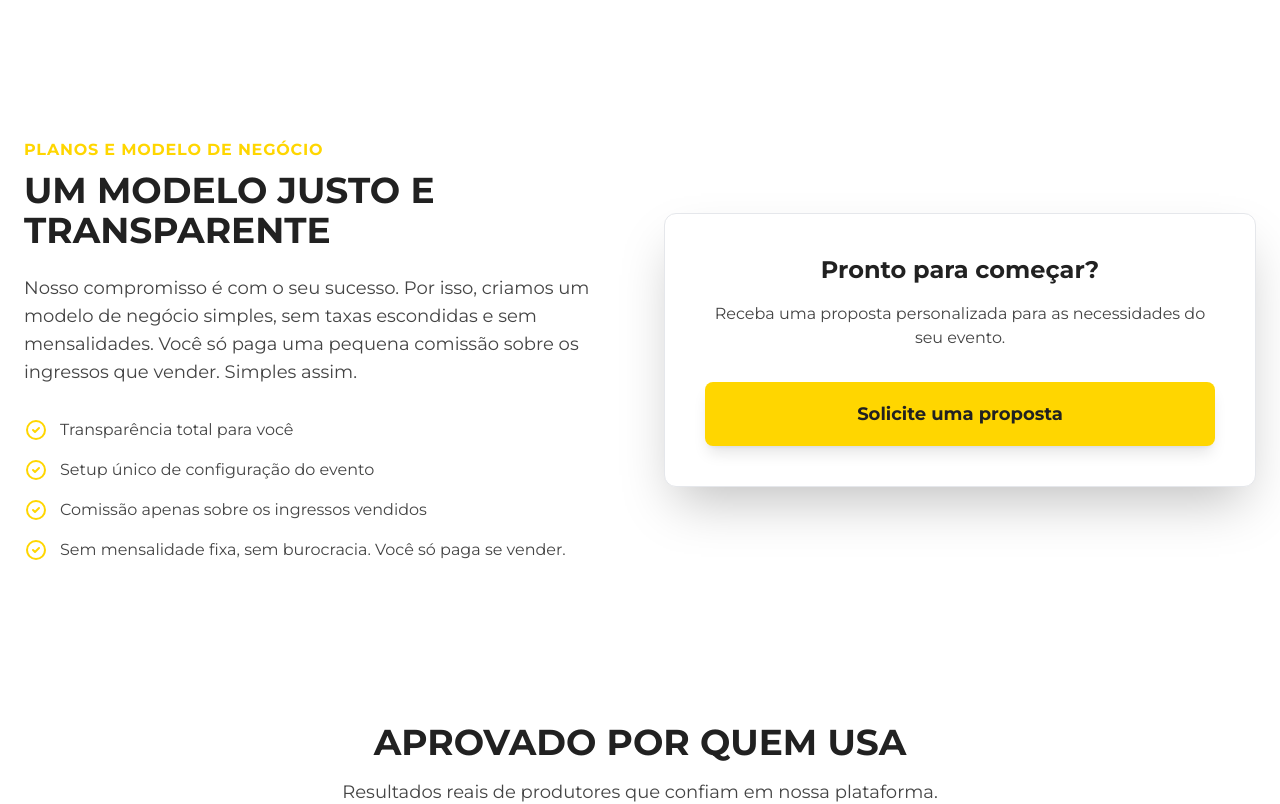
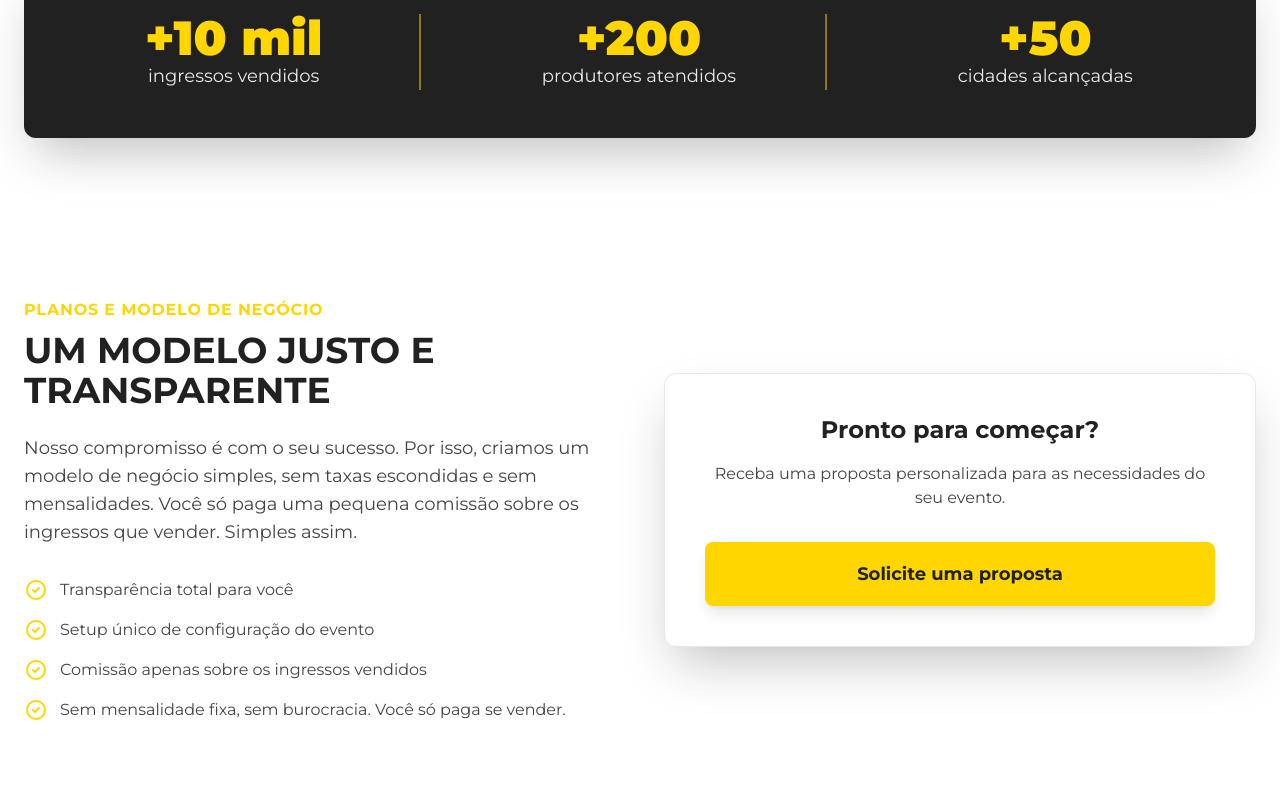
Before and after one commit to wagnermontezuma/lp-bredi-ingrssos-frontend-v1, a Next.js app: page / in a window 1280 px wide. Shown: the part 9860-10664 px from the top of the page. Built offline with nearby package versions, Linux system fonts and the light colour scheme.

Commit message:
Reorder landing page sections

```diff
--- a/src/app/(site)/page.tsx
+++ b/src/app/(site)/page.tsx
@@ -5,7 +5,6 @@ import HowItWorks from "@/components/sections/HowItWorks";
 import Benefits from "@/components/sections/Benefits";
 import Features from "@/components/sections/Features";
 import Pricing from "@/components/sections/Pricing";
-import Segments from "@/components/sections/Segments";
 import SocialProof from "@/components/sections/SocialProof";
 import FinalCTA from "@/components/sections/FinalCTA";
 import Footer from "@/components/sections/Footer";
@@ -16,13 +15,12 @@ export default function Page() {
       <Header />
       <main>
         <Hero />
+        <Benefits />
+        <HowItWorks />
         <EventTypes />
-        <HowItWorks />
-        <Benefits />
+        <SocialProof />
+        <Pricing />
         <Features />
-        <Pricing />
-        <Segments />
-        <SocialProof />
         <FinalCTA />
       </main>
       <Footer />
```
